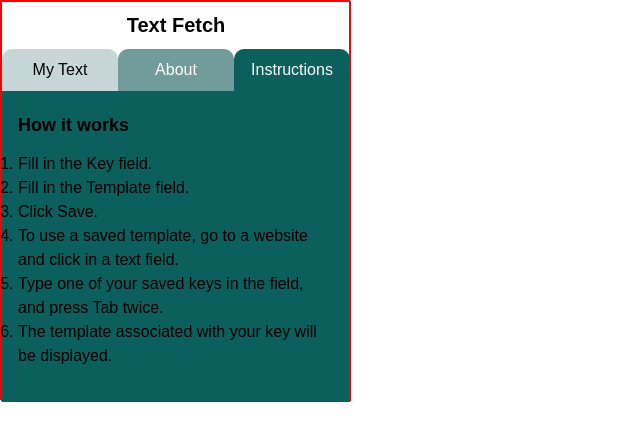
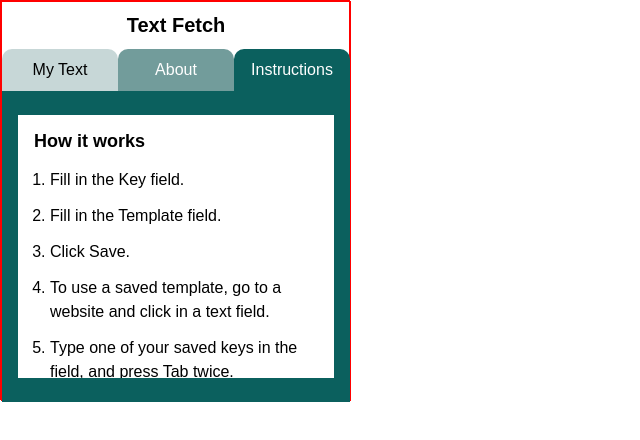
Before and after one commit to agviray/react-text-fetch, a React (Create React App) app: page /instructions in a window 1280 px wide. Shown: the top 440 px of the page, without its empty margins (0-640 px from the left). Built offline with nearby package versions, Linux system fonts and the light colour scheme.

Commit message:
Update About and Instructions styles and structure

```diff
--- a/src/components/About/About.js
+++ b/src/components/About/About.js
@@ -4,8 +4,8 @@ import './about.css';
 const About = () => {
   return (
     <div className="aboutContainer">
-      <h2>What is Text Fetch?</h2>
       <div>
+        <h2>What is Text Fetch?</h2>
         <p>
           Text Fetch is a tool used for inserting text templates in various text
           fields displayed in the Chrome browser.
--- a/src/components/About/about.css
+++ b/src/components/About/about.css
@@ -3,7 +3,11 @@
   padding: 1.5rem 1rem;
   background-color: #729c9b;
 }
-.aboutContainer h2 {
+.aboutContainer div {
+  padding: 1rem;
+  background-color: #fefefe;
+}
+.aboutContainer div h2 {
   font-size: 18px;
   padding-bottom: 1rem;
 }/*# sourceMappingURL=about.css.map */
--- a/src/components/Instructions/Instructions.js
+++ b/src/components/Instructions/Instructions.js
@@ -4,9 +4,10 @@ import './instructions.css';
 const Instructions = () => {
   return (
     <div className="instructionsContainer">
+      <div>
         <h2>How it works</h2>
+        <ol>
           <div>
-        <ol>
             <li>
               <p>Fill in the Key field.</p>
               {/*
@@ -15,7 +16,7 @@ const Instructions = () => {
 
             <p>The Key is case sensitive, and may consist
               of numbers, letters, or a comination of both. The Key must be 3 to
-              5 characters long.
+              4 characters long.
               </p>
             */}
             </li>
@@ -39,6 +40,7 @@ const Instructions = () => {
             <li>
               <p>The template associated with your key will be displayed.</p>
             </li>
+          </div>
         </ol>
       </div>
     </div>
--- a/src/components/Instructions/instructions.css
+++ b/src/components/Instructions/instructions.css
@@ -1,9 +1,36 @@
 .instructionsContainer {
+  padding: 1.5rem 1rem;
   height: 100%;
-  padding: 1.5rem 1rem;
   background-color: #0b605e;
 }
-.instructionsContainer h2 {
+.instructionsContainer > div {
+  display: flex;
+  flex-direction: column;
+  height: 100%;
+  max-height: 263px;
+  padding: 1rem;
+  background-color: white;
+  overflow-y: auto;
+}
+.instructionsContainer > div::-webkit-scrollbar {
+  width: 5px;
+}
+.instructionsContainer > div::-webkit-scrollbar-track {
+  background-color: #f1f1f1;
+}
+.instructionsContainer > div::-webkit-scrollbar-thumb {
+  background-color: #bdbaba;
+}
+.instructionsContainer > div h2 {
   font-size: 18px;
   padding-bottom: 1rem;
+}
+.instructionsContainer > div ol {
+  flex: 1;
+}
+.instructionsContainer > div ol > div {
+  padding-left: 1rem;
+}
+.instructionsContainer > div ol > div li {
+  padding-bottom: 0.75rem;
 }/*# sourceMappingURL=instructions.css.map */
--- a/src/components/Instructions/instructions.scss
+++ b/src/components/Instructions/instructions.scss
@@ -1,11 +1,34 @@
 @import '../../styles/variables/variables.scss';
 
 .instructionsContainer {
+  @include viewPadding();
   height: 100%;
-  @include viewPadding();
   background-color: $instructionsBackgroundColor;
 
-  h2 {
-    @include viewHeading();
+  & > div {
+    display: flex;
+    flex-direction: column;
+    height: 100%;
+    max-height: 263px;
+    padding: 1rem;
+    background-color: white;
+    overflow-y: auto;
+    @include scrollbarStyle();
+
+    h2 {
+      @include viewHeading();
+    }
+
+    ol {
+      flex: 1;
+
+      & > div {
+        padding-left: 1rem;
+
+        li {
+          padding-bottom: 0.75rem;
+        }
+      }
+    }
   }
 }
--- a/src/components/KeyCollection/keyCollection.scss
+++ b/src/components/KeyCollection/keyCollection.scss
@@ -15,7 +15,6 @@
       border: 1px solid #767676;
       overflow-y: auto;
       background-color: #ffffff;
-
       @include scrollbarStyle();
     }
   }
```
Also changed, not shown: src/components/About/about.scss (+6 -2 lines), 2 other files (tests, documents, lock files or other folders). Lines whose indentation alone changed are shown as unchanged.
